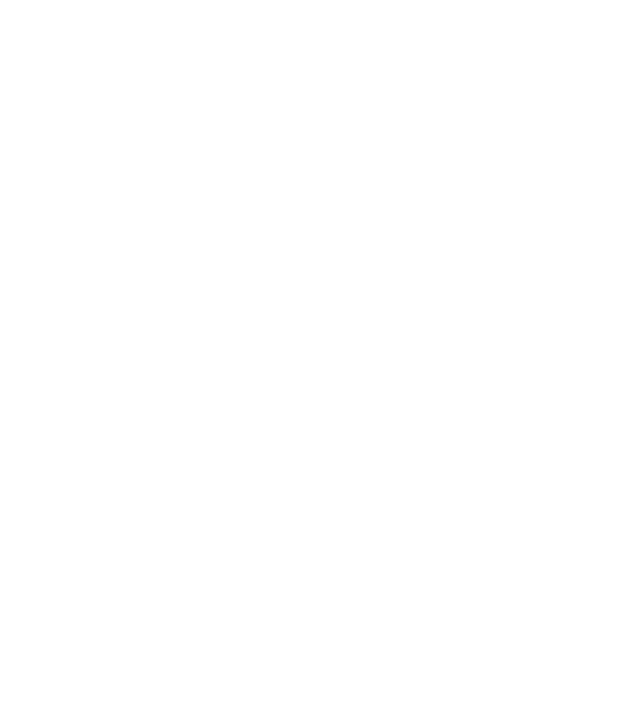
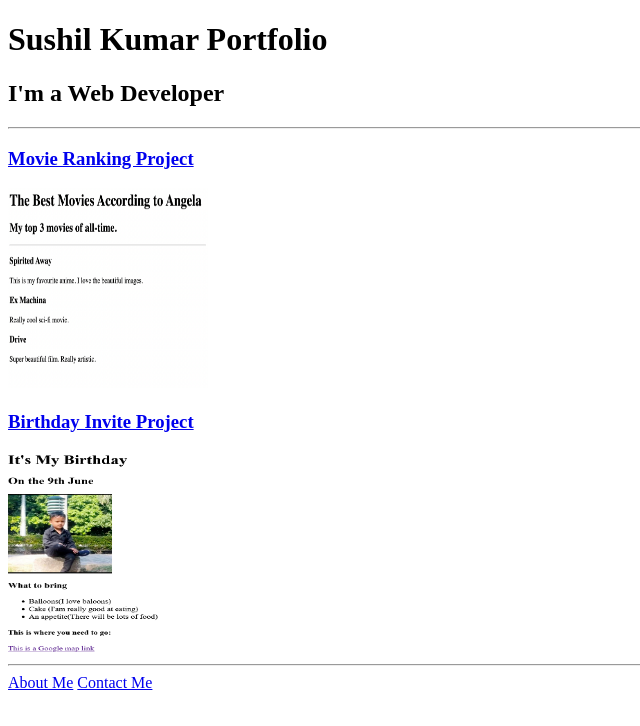
Before and after one commit to sushilparjapat/html.portfolio, a plain HTML site: page index.html in a window 1280 px wide. Shown: the whole page, without its empty margins (0-640 px from the left). Drawn offline with Linux system fonts and the light colour scheme.

Commit message:
Add files via upload

```diff
--- a/index.html
+++ b/index.html
@@ -1,5 +1,30 @@
 <!-- TODO 1: Create the HTML Boilerplate -->
+<!DOCTYPE html>
+<html lang="en">
+<head>
+    <meta charset="UTF-8">
 
+    <title>My project</title>
+</head>
+<body>
+<h1>Sushil Kumar Portfolio</h1>
+<h2>I'm a Web Developer</h2>
+<hr />
+
+<h3><a href="./public/movie-ranking.html" >Movie Ranking Project</a></h3>
+<img src="./assets/images/movie-ranking.png"alt="Birthday image " width="200" height="200" />
+
+
+<h3><a href="./public/birthday-invite.html">Birthday Invite Project</a></h3>
+<img src="./assets/images/manuu_birth.png" alt="Birthday image " width="200" height="200" />
+<hr />
+<a href="./public/about.html">About Me</a>
+<a href="./public/contact.html">Contact Me</a>
+
+
+
+</body>
+</html>
 <!-- TODO 2: Add Your previous projects' HTML into the public folder -->
 
 <!-- TODO 3: Take screenshots of your project previews and add the images to the images folder -->
```
